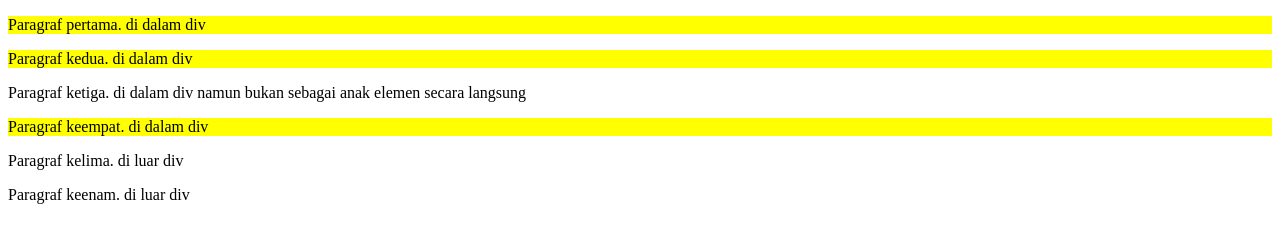
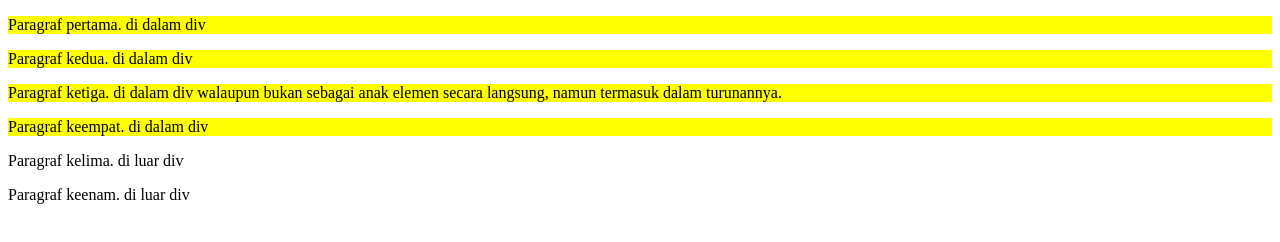
Before and after one commit to sambalmatah/03.CSS-INDEPTH, a plain HTML site: page assets/styles/index7.html in a window 1280 px wide. Drawn offline with Linux system fonts and the light colour scheme.

Commit message:
Menambahkan css descendant selector pada index7

```diff
--- a/assets/styles/index7.html
+++ b/assets/styles/index7.html
@@ -7,17 +7,32 @@
     <title>Child - Descendant Selector</title>
     <style>
         /* Rule akan diterapkan pada seluruh elemen paragraf yang child dari elemen div */
-        div > p {
+        /* div > p {
+            background-color: yellow;
+        } */
+
+        /* Rule akan diterapkan pada elemen paragraf yang merupakan turunan dari elemen div */
+        div p {
             background-color: yellow;
         }
     </style>
 </head>
 <body>
     <!-- Child Selector -->
+    <!-- <div>
+        <p>Paragraf pertama. di dalam div</p>
+        <p>Paragraf kedua. di dalam div</p>
+        <section><p>Paragraf ketiga. di dalam div namun bukan sebagai anak elemen secara langsung</p></section>
+        <p>Paragraf keempat. di dalam div</p>
+    </div>
+    <p>Paragraf kelima. di luar div</p>
+    <p>Paragraf keenam. di luar div</p> -->
+
+    <!-- Ddescendant Selector -->
     <div>
         <p>Paragraf pertama. di dalam div</p>
         <p>Paragraf kedua. di dalam div</p>
-        <section><p>Paragraf ketiga. di dalam div namun bukan sebagai anak elemen secara langsung</p></section>
+        <section><p>Paragraf ketiga. di dalam div walaupun bukan sebagai anak elemen secara langsung, namun termasuk dalam turunannya.</p></section>
         <p>Paragraf keempat. di dalam div</p>
     </div>
     <p>Paragraf kelima. di luar div</p>
```
